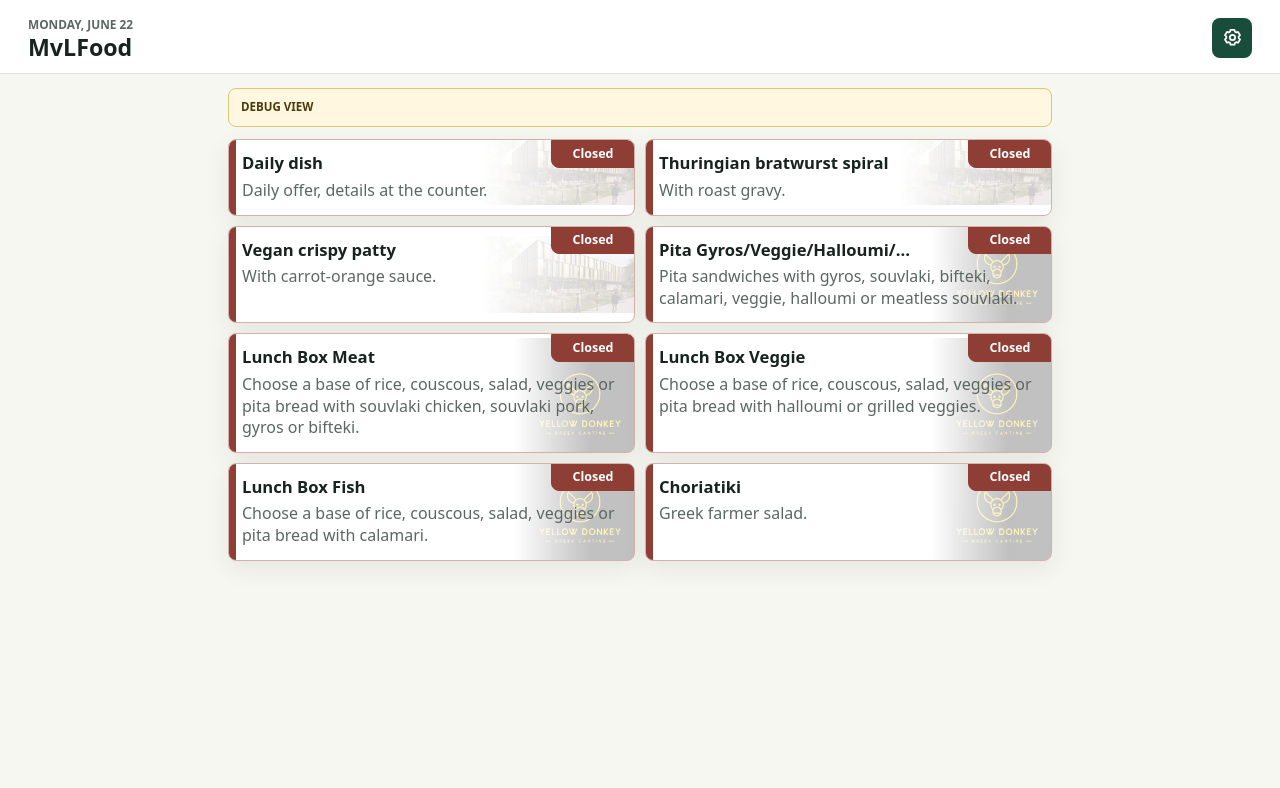
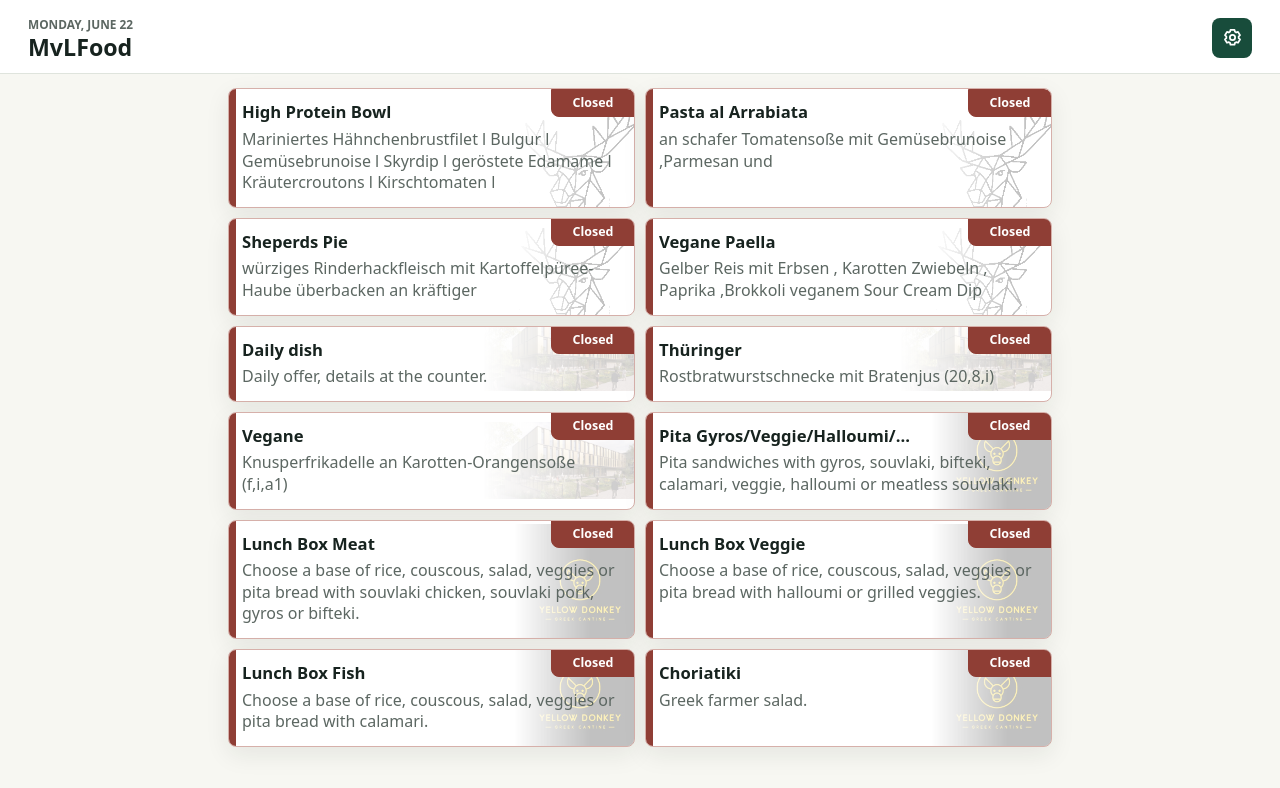
Before and after one commit to petergehler/MvLFood, a website: page index.html in a window 1280 px wide. Drawn offline with Linux system fonts and the light colour scheme.

Commit message:
Update Hungry Elk menu

```diff
--- a/app.js
+++ b/app.js
@@ -5,15 +5,12 @@ const state = {
   selectedSources: null,
   language: "en",
   hiddenAllergens: new Set(),
-  debugMode: debugModeFromUrl(),
+  hasDateOverride: hasDateOverrideFromUrl(),
 };
 
 const nodes = {
   appTitle: document.querySelector("#appTitle"),
   dateLabel: document.querySelector("#dateLabel"),
-  debugPanel: document.querySelector("#debugPanel"),
-  debugTitle: document.querySelector("#debugTitle"),
-  debugMeta: document.querySelector("#debugMeta"),
   menuList: document.querySelector("#menuList"),
   settingsButton: document.querySelector("#settingsButton"),
   settingsPanel: document.querySelector("#settingsPanel"),
@@ -725,7 +722,6 @@ async function loadFeed() {
 
 function render() {
   renderChrome();
-  renderDebugPanel();
   renderSettings();
   renderMenu();
 }
@@ -737,20 +733,6 @@ function renderChrome() {
   nodes.dateLabel.textContent = formatDate(state.todayDate);
   nodes.settingsButton.ariaLabel = t("settings");
   nodes.settingsButton.title = t("settings");
-}
-
-function renderDebugPanel() {
-  if (!nodes.debugPanel) return;
-
-  nodes.debugPanel.hidden = !state.debugMode;
-  if (!state.debugMode) return;
-
-  const selectedDay = state.feed?.days.find((day) => day.date === state.todayDate);
-  const itemCount = selectedDay?.items.length || 0;
-  const feedUpdated = state.feed?.updatedAt ? new Date(state.feed.updatedAt).toLocaleString() : "unknown";
-
-  nodes.debugTitle.textContent = `${formatDate(state.todayDate)} (${state.todayDate})`;
-  nodes.debugMeta.textContent = `Feed updated: ${feedUpdated} · Items before filters: ${itemCount}`;
 }
 
 function renderSettings() {
@@ -890,8 +872,8 @@ function renderMenu() {
 
   if (!items.length) {
     nodes.menuList.innerHTML = selectedDay
-      ? `<div class="empty-state">${t(state.debugMode ? "noMatchesForDate" : "noMatches")}</div>`
-      : `<div class="empty-state">${t(state.debugMode ? "noMenuForDate" : "noMenu")}</div>`;
+      ? `<div class="empty-state">${t(state.hasDateOverride ? "noMatchesForDate" : "noMatches")}</div>`
+      : `<div class="empty-state">${t(state.hasDateOverride ? "noMenuForDate" : "noMenu")}</div>`;
     return;
   }
 
@@ -1079,7 +1061,7 @@ function selectedDateFromUrl() {
   const explicitDate = params.get("date");
   if (/^\d{4}-\d{2}-\d{2}$/.test(explicitDate || "")) return explicitDate;
 
-  if (params.get("debug") === "tomorrow" || params.get("date") === "tomorrow") {
+  if (params.get("date") === "tomorrow") {
     const tomorrow = new Date();
     tomorrow.setDate(tomorrow.getDate() + 1);
     return localDateString(tomorrow);
@@ -1088,9 +1070,9 @@ function selectedDateFromUrl() {
   return localDateString(new Date());
 }
 
-function debugModeFromUrl() {
+function hasDateOverrideFromUrl() {
   const params = new URLSearchParams(window.location.search);
-  return params.has("debug") || params.has("date");
+  return params.has("date");
 }
 
 function loadSettings() {
--- a/data/menu.json
+++ b/data/menu.json
@@ -1,5 +1,5 @@
 {
-  "updatedAt": "2026-06-21T13:25:00.000Z",
+  "updatedAt": "2026-06-22T08:19:24.834Z",
   "week": "2026-W26",
   "sources": {
     "hungry-elk": {
@@ -7,7 +7,7 @@
       "shortName": "HE",
       "kind": "restaurant",
       "url": "https://stollsteimer.de/restaurants/the-hungry-elk/",
-      "menuUrl": "https://stollsteimer.de/easy-pdf-restaurant-menu/menu-files/menu-thehungryelk.pdf?cb=5038",
+      "menuUrl": "https://stollsteimer.de/easy-pdf-restaurant-menu/menu-files/menu-thehungryelk.pdf?cb=53252",
       "logo": "data/images/logos/hungry-elk-logo.png",
       "openingHours": {
         "days": [
@@ -201,11 +201,47 @@
       "fullLabel": "Monday, June 22",
       "items": [
         {
+          "source": "hungry-elk",
+          "category": "Salatbowl",
+          "diet": "meat",
+          "title": "High Protein Bowl",
+          "description": "Mariniertes Hähnchenbrustfilet l Bulgur l Gemüsebrunoise l Skyrdip l geröstete Edamame l Kräutercroutons l Kirschtomaten l",
+          "price": "",
+          "allergens": []
+        },
+        {
+          "source": "hungry-elk",
+          "category": "Pizza & Pasta",
+          "diet": "vegetarian",
+          "title": "Pasta al Arrabiata",
+          "description": "an schafer Tomatensoße mit Gemüsebrunoise ,Parmesan und",
+          "price": "",
+          "allergens": []
+        },
+        {
+          "source": "hungry-elk",
+          "category": "Region",
+          "diet": "meat",
+          "title": "Sheperds Pie",
+          "description": "würziges Rinderhackfleisch mit Kartoffelpüree-Haube überbacken an kräftiger",
+          "price": "",
+          "allergens": []
+        },
+        {
+          "source": "hungry-elk",
+          "category": "Street Food",
+          "diet": "vegan",
+          "title": "Vegane Paella",
+          "description": "Gelber Reis mit Erbsen , Karotten Zwiebeln , Paprika ,Brokkoli veganem Sour Cream Dip",
+          "price": "",
+          "allergens": []
+        },
+        {
           "source": "mph",
           "category": "Quick & Easy",
           "diet": "unknown",
-          "title": "Daily dish",
-          "description": "Daily offer, details at the counter.",
+          "title": "Tagesessen",
+          "description": "",
           "price": "",
           "allergens": []
         },
@@ -213,8 +249,8 @@
           "source": "mph",
           "category": "Main",
           "diet": "unknown",
-          "title": "Thuringian bratwurst spiral",
-          "description": "With roast gravy.",
+          "title": "Thüringer",
+          "description": "Rostbratwurstschnecke mit Bratenjus (20,8,i)",
           "price": "1.49€/100g",
           "allergens": []
         },
@@ -222,8 +258,8 @@
           "source": "mph",
           "category": "Vegan/Veggie",
           "diet": "vegan",
-          "title": "Vegan crispy patty",
-          "description": "With carrot-orange sauce.",
+          "title": "Vegane",
+          "description": "Knusperfrikadelle an Karotten-Orangensoße (f,i,a1)",
           "price": "1.43€/100g",
           "allergens": []
         },
@@ -305,11 +341,47 @@
       "fullLabel": "Tuesday, June 23",
       "items": [
         {
+          "source": "hungry-elk",
+          "category": "Salatbowl",
+          "diet": "meat",
+          "title": "High Protein Bowl",
+          "description": "Mariniertes Hähnchenbrustfilet l Bulgur l Gemüsebrunoise l Skyrdip l geröstete Edamame l Kräutercroutons l Kirschtomaten l",
+          "price": "",
+          "allergens": []
+        },
+        {
+          "source": "hungry-elk",
+          "category": "Pizza & Pasta",
+          "diet": "unknown",
+          "title": "Pizza Nduja",
+          "description": "an San MarzanoTomatensugo l Fior di Latte l italienische Bratwurst l Peperoncino Öl l",
+          "price": "",
+          "allergens": []
+        },
+        {
+          "source": "hungry-elk",
+          "category": "Region",
+          "diet": "meat",
+          "title": "Sheperds Pie",
+          "description": "würziges Rinderhackfleisch mit Kartoffelpüree-Haube überbacken an kräftiger",
+          "price": "",
+          "allergens": []
+        },
+        {
+          "source": "hungry-elk",
+          "category": "Street Food",
+          "diet": "unknown",
+          "title": "Asiatisches Blumenkohlcurry",
+          "description": "mit Kichererbsen ,Kokosmilch , Brokkoli, Karotten und",
+          "price": "",
+          "allergens": []
+        },
+        {
           "source": "mph",
           "category": "Quick & Easy",
           "diet": "vegan",
-          "title": "Summer bowl",
-          "description": "Bulgur, wild herbs, watermelon, cucumber, avocado, vegan feta, mint and lemon dressing.",
+          "title": "Summer Bowl: Bulgur, Wildkräuter",
+          "description": ", Wassermelone, Gurke, Avocado, veganer Hirtenkäse, Minze, Zitronendressing (a1,g)",
           "price": "7.50€",
           "allergens": []
         },
@@ -317,8 +389,8 @@
           "source": "mph",
           "category": "Main",
           "diet": "meat",
-          "title": "Oven-baked chicken thighs",
-          "description": "With BBQ dip.",
+          "title": "Ofenfrische",
+          "description": "Hähnchenschenkel mit BBQ Dip (f,2)",
           "price": "1.56€/100g",
           "allergens": []
         },
@@ -326,8 +398,8 @@
           "source": "mph",
           "category": "Vegan/Veggie",
           "diet": "vegetarian",
-          "title": "Spicy chili sin carne",
-          "description": "With kidney beans, peppers and corn.",
+          "title": "Feuriges Chili sin Carne",
+          "description": "mit Kidneybohnen, Paprika und Mais (g,a1,i)",
           "price": "1.38€/100g",
           "allergens": []
         },
@@ -409,11 +481,47 @@
       "fullLabel": "Wednesday, June 24",
       "items": [
         {
+          "source": "hungry-elk",
+          "category": "Salatbowl",
+          "diet": "unknown",
+          "title": "Spanische Bowl",
+          "description": "Gallo Pinto l Reis l rote Bohnen l schwarze Bohnen l Salsa Lizano l marinierte Chili-Knoblauch",
+          "price": "",
+          "allergens": []
+        },
+        {
+          "source": "hungry-elk",
+          "category": "Pizza & Pasta",
+          "diet": "vegan",
+          "title": "Vegane Pasta ohne Ei",
+          "description": "an cremiger Kokosmilchsoße dazu Süßkartoffelwürfel Babyspinat",
+          "price": "",
+          "allergens": []
+        },
+        {
+          "source": "hungry-elk",
+          "category": "Region",
+          "diet": "meat",
+          "title": "Jägerschnitzel vom",
+          "description": "Schweinerücken Natur an feiner Champignon-Rahmsoße mit Butternudeln und Mandel-",
+          "price": "",
+          "allergens": []
+        },
+        {
+          "source": "hungry-elk",
+          "category": "Street Food",
+          "diet": "unknown",
+          "title": "Pulled Chicken Burger",
+          "description": "im Sesam-Bun gefülltes BBQ-Chicken garniert mit Röstzwiebeln an Cole slaw",
+          "price": "",
+          "allergens": []
+        },
+        {
           "source": "mph",
           "category": "Quick & Easy",
           "diet": "unknown",
-          "title": "Daily dish",
-          "description": "Daily offer, details at the counter.",
+          "title": "Tagesessen",
+          "description": "",
           "price": "",
           "allergens": []
         },
@@ -421,8 +529,8 @@
           "source": "mph",
           "category": "Main",
           "diet": "unknown",
-          "title": "Lasagna Bolognese",
-          "description": "Beef lasagna in tomato bechamel sauce, baked with mozzarella.",
+          "title": "Lasagne Bolognese",
+          "description": "vom Rind in Tomaten-Béchamelsoße mit Mozzarella überbacken (g,a,i)",
           "price": "1.56€/100g",
           "allergens": []
         },
@@ -430,8 +538,8 @@
           "source": "mph",
           "category": "Vegan/Veggie",
           "diet": "vegetarian",
-          "title": "Sweet potato curry",
-          "description": "With fresh chard.",
+          "title": "Süßkartoffelcurry mit",
+          "description": "frischem Mangold (i,f)",
           "price": "1.43€/100g",
           "allergens": []
         },
@@ -513,11 +621,47 @@
       "fullLabel": "Thursday, June 25",
       "items": [
         {
+          "source": "hungry-elk",
+          "category": "Salatbowl",
+          "diet": "unknown",
+          "title": "Spanische Bowl",
+          "description": "Gallo Pinto l Reis l rote Bohnen l schwarze Bohnen l Salsa Lizano l marinierte Chili-Knoblauch",
+          "price": "",
+          "allergens": []
+        },
+        {
+          "source": "hungry-elk",
+          "category": "Pizza & Pasta",
+          "diet": "meat",
+          "title": "Pizza Rucola e Parma",
+          "description": "ofenfrisches Pizzabrot an san Marzano Tomatensoße belegt mit Fior di Latte Parmaschinken Rucola und frisch geriebenem",
+          "price": "",
+          "allergens": []
+        },
+        {
+          "source": "hungry-elk",
+          "category": "Region",
+          "diet": "meat",
+          "title": "Jägerschnitzel vom",
+          "description": "Schweinerücken Natur an feiner Champignon-Rahmsoße mit Butternudeln und Mandel-",
+          "price": "",
+          "allergens": []
+        },
+        {
+          "source": "hungry-elk",
+          "category": "Street Food",
+          "diet": "vegan",
+          "title": "Vegane Ofen-Backkartoffel",
+          "description": "Knusprig gebackene Kartoffel mit frischen Hummus,knackigem Gemüse,Zitronen-Tahini,frische Kräuter und gerösteten",
+          "price": "",
+          "allergens": []
+        },
+        {
           "source": "mph",
           "category": "Quick & Easy",
           "diet": "meat",
-          "title": "Street food: oven-fresh spare ribs",
-          "description": "Pork spare ribs with BBQ sauce, coleslaw and potato wedges.",
+          "title": "Streetfood: Ofenfrische Spare- Rips",
+          "description": "vom Schwein mit BBQ-Soße, Coleslaw und Kartoffelwedges",
           "price": "8.50€",
           "allergens": [
             "g"
@@ -527,8 +671,8 @@
           "source": "mph",
           "category": "Main",
           "diet": "meat",
-          "title": "Turkey goulash",
-          "description": "In a fine paprika cream sauce.",
+          "title": "Putengulasch in feiner",
+          "description": "Paprikarahmsoße (g,i)",
           "price": "1.56€/100g",
           "allergens": []
         },
@@ -536,8 +680,8 @@
           "source": "mph",
           "category": "Vegan/Veggie",
           "diet": "vegetarian",
-          "title": "Roesti patties with tomato",
-          "description": "Baked with zucchini and mountain cheese.",
+          "title": "Röstitaler mit Tomaten",
+          "description": ", Zucchini & Bergkäse überbacken",
           "price": "1.43€/100g",
           "allergens": [
             "g"
@@ -630,11 +774,29 @@
       "fullLabel": "Friday, June 26",
       "items": [
         {
+          "source": "hungry-elk",
+          "category": "Pizza & Pasta",
+          "diet": "unknown",
+          "title": "Indisches Rotes Linsen-Dal",
+          "description": "cremig gekochte rote Linsen in einer würzigen Soße aus Tomaten,Kokosmilch,Zwiebeln,Knoblauch,Ingwer und feinen indischen Gewürzen serviert auf",
+          "price": "",
+          "allergens": []
+        },
+        {
+          "source": "hungry-elk",
+          "category": "Street Food",
+          "diet": "vegan",
+          "title": "Vegane Falafel-Ebly-Pfanne",
+          "description": "knusprig gebackene Falafel auf buntem Mediterranem Gemüse dazu ein cremig veganer",
+          "price": "",
+          "allergens": []
+        },
+        {
           "source": "mph",
           "category": "Quick & Easy",
           "diet": "unknown",
-          "title": "Daily dish",
-          "description": "Daily offer, details at the counter.",
+          "title": "Tagesessen",
+          "description": "",
           "price": "",
           "allergens": []
         },
@@ -642,8 +804,8 @@
           "source": "mph",
           "category": "Main",
           "diet": "unknown",
-          "title": "Mediterranean pollock filet",
-          "description": "With dried tomatoes, olives and tomato sauce.",
+          "title": "Seelachsfilet",
+          "description": "nach mediterraner Art mit getrockneten Tomaten, Oliven und Tomatensoße (d,6,i)",
           "price": "1.56€/100g",
           "allergens": []
         },
@@ -651,8 +813,8 @@
           "source": "mph",
           "category": "Vegan/Veggie",
           "diet": "vegetarian",
-          "title": "Scrambled eggs with creamed spinach",
-          "description": "Scrambled eggs with creamed spinach.",
+          "title": "Rührei mit Rahmspinat",
+          "description": "(g,c,i)",
           "price": "1.38€/100g",
           "allergens": []
         },
--- a/index.html
+++ b/index.html
@@ -11,7 +11,7 @@
     <link rel="manifest" href="manifest.webmanifest">
     <link rel="icon" href="icons/favicon-32.png" sizes="32x32" type="image/png">
     <link rel="apple-touch-icon" href="icons/apple-touch-icon.png">
-    <link rel="stylesheet" href="styles.css?v=w26-translations-v45">
+    <link rel="stylesheet" href="styles.css?v=no-debug-v46">
   </head>
   <body>
     <header class="app-header">
@@ -28,14 +28,6 @@
     </header>
 
     <main>
-      <section class="debug-panel" id="debugPanel" hidden>
-        <div>
-          <p class="debug-label">Debug view</p>
-          <p class="debug-title" id="debugTitle"></p>
-        </div>
-        <p class="debug-meta" id="debugMeta"></p>
-      </section>
-
       <section class="settings-panel" id="settingsPanel" aria-label="Settings" hidden>
         <div class="settings-body">
           <div>
@@ -69,6 +61,6 @@
       </article>
     </template>
 
-    <script type="module" src="app.js?v=w26-translations-v45"></script>
+    <script type="module" src="app.js?v=no-debug-v46"></script>
   </body>
 </html>
--- a/styles.css
+++ b/styles.css
@@ -88,42 +88,6 @@ main {
   margin: 0 auto;
   max-width: 860px;
   padding: 14px 12px 32px;
-}
-
-.debug-panel {
-  align-items: center;
-  background: #fff7df;
-  border: 1px solid #e0c574;
-  border-radius: 8px;
-  color: #4b3b0b;
-  display: flex;
-  gap: 12px;
-  justify-content: space-between;
-  margin-bottom: 12px;
-  padding: 10px 12px;
-}
-
-.debug-label {
-  font-size: 0.72rem;
-  font-weight: 850;
-  letter-spacing: 0;
-  margin: 0 0 2px;
-  text-transform: uppercase;
-}
-
-.debug-title {
-  font-size: 0.98rem;
-  font-weight: 800;
-  line-height: 1.2;
-  margin: 0;
-}
-
-.debug-meta {
-  color: #6f5a16;
-  font-size: 0.78rem;
-  line-height: 1.25;
-  margin: 0;
-  text-align: right;
 }
 
 .settings-panel {
@@ -397,14 +361,3 @@ main {
     grid-template-columns: repeat(2, minmax(0, 1fr));
   }
 }
-
-@media (max-width: 520px) {
-  .debug-panel {
-    align-items: flex-start;
-    flex-direction: column;
-  }
-
-  .debug-meta {
-    text-align: left;
-  }
-}
--- a/sw.js
+++ b/sw.js
@@ -1,4 +1,4 @@
-const cacheName = "mvlfood-v45";
+const cacheName = "mvlfood-v46";
 const appShell = [
   "./",
   "index.html",
```
